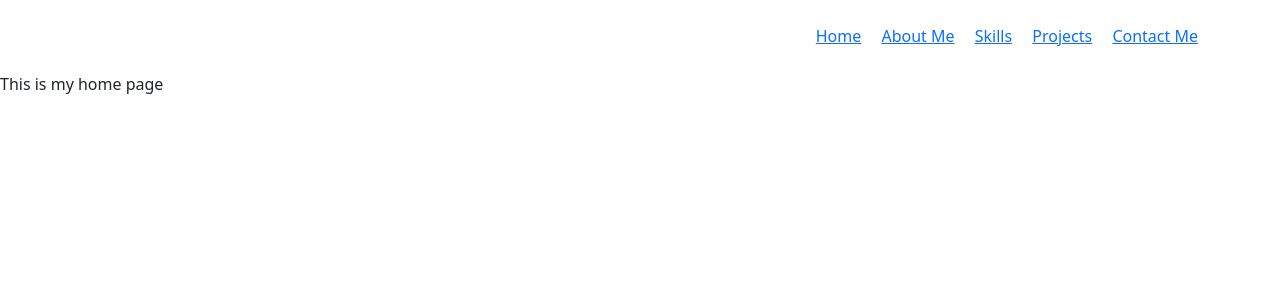
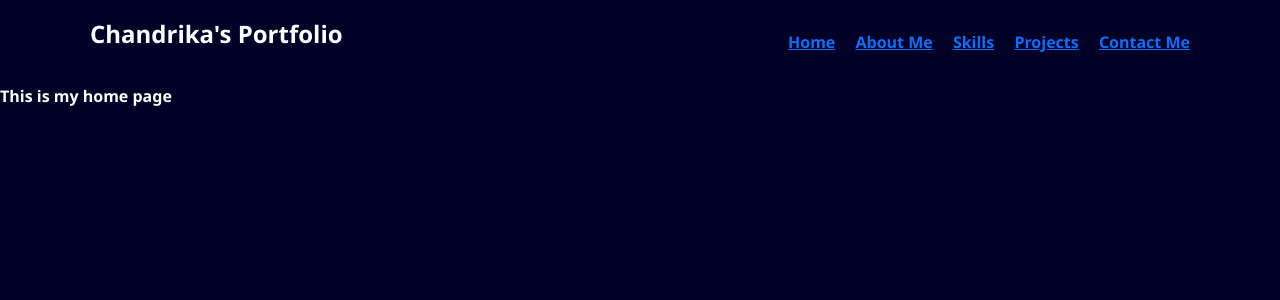
Before and after one commit to chandrika018/portfolio-django, a Django app: page / in a window 1280 px wide. Shown: the top 300 px of the page. Run offline with Django 5.2, Linux system fonts and the light colour scheme.

Commit message:
Add more style

```diff
--- a/firstdjango/settings.py
+++ b/firstdjango/settings.py
@@ -12,6 +12,7 @@ https://docs.djangoproject.com/en/6.0/ref/settings/
 
 from pathlib import Path
 from django.contrib.messages import constants as messages
+import os
 
 # Build paths inside the project like this: BASE_DIR / 'subdir'.
 BASE_DIR = Path(__file__).resolve().parent.parent
@@ -121,6 +122,5 @@ STATIC_URL = 'static/'
 # added manualy
 
 STATICFILES_DIRS = [
-    BASE_DIR / "static",
-    "/var/www/static/",
+   os.path.join(BASE_DIR / "static",)
 ]
--- /dev/null
+++ b/static/css/style.css
@@ -0,0 +1,14 @@
+body{
+    background-color: rgb(1, 1, 40);
+    font-family: 'Segoe UI', Tahoma, Geneva, Verdana, sans-serif;
+    font-weight: 600;
+    margin: 0px;
+    padding: 0px;
+    color: white;
+}
+.container{
+    display: flex;
+    justify-content: space-between;
+    align-items: center;
+    padding: 10px 20px;
+}
--- a/templates/base.html
+++ b/templates/base.html
@@ -8,6 +8,7 @@
 
     <!-- Bootstrap CSS -->
     <link href="https://cdn.jsdelivr.net/npm/bootstrap@5.3.8/dist/css/bootstrap.min.css" rel="stylesheet">
+    <link rel="stylesheet" href="{% static 'css/style.css' %}">
 
 </head>
 
@@ -15,7 +16,7 @@
 
 <nav class="container d-flex justify-content-between align-items-center bg- text-white py-3">
     <div class="name">
-        <p class="fw-bold">Chandrika's Portfolio</p>
+        <p class="fw-bold fs-4 me-3">Chandrika's Portfolio</p>
     </div>
     <div class="menu">
         <a href="#" class="link me-3">Home</a>
```
